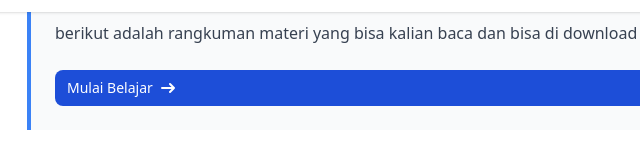
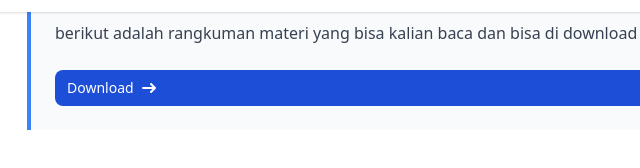
Before and after one commit to Bezibun/Sixmath, a plain HTML site: page mt2.html in a window 1280 px wide. Shown: the part 788-956 px from the top of the page, 21-661 px from the left. Drawn offline with nearby package versions, Linux system fonts and the light colour scheme.

Commit message:
Update mt2.html

```diff
--- a/mt2.html
+++ b/mt2.html
@@ -86,7 +86,7 @@
                 berikut adalah rangkuman materi yang bisa kalian baca dan bisa di download
             </p>
             <a href="/source/materi/a,b.pdf" class="inline-flex items-center mt-6 px-3 py-2 text-sm font-medium text-center text-white bg-blue-700 rounded-lg hover:bg-blue-800 focus:ring-4 focus:outline-none focus:ring-blue-300 dark:bg-blue-600 dark:hover:bg-blue-700 dark:focus:ring-blue-800">
-              Mulai Belajar
+              Download
               <svg class="rtl:rotate-180 w-3.5 h-3.5 ms-2" aria-hidden="true" xmlns="http://www.w3.org/2000/svg" fill="none" viewBox="0 0 14 10">
                   <path stroke="currentColor" stroke-linecap="round" stroke-linejoin="round" stroke-width="2" d="M1 5h12m0 0L9 1m4 4L9 9"/>
               </svg>
```
